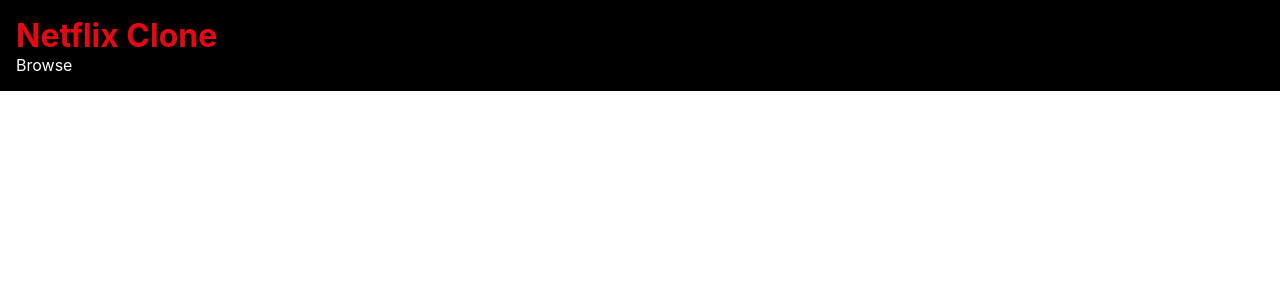
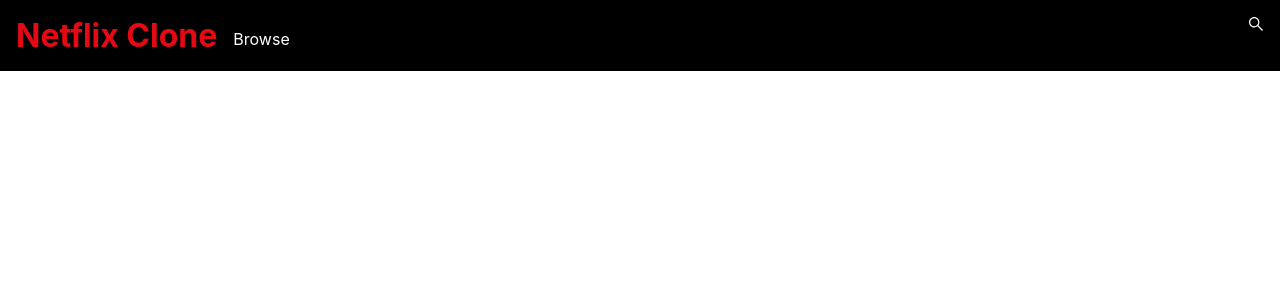
Before and after one commit to zasuh/netflix-home-clone, a React (Create React App) app: page / in a window 1280 px wide. Shown: the top 300 px of the page. Built offline with nearby package versions, Linux system fonts and the light colour scheme.

Commit message:
[NC] Added: Search icon

```diff
--- a/package.json
+++ b/package.json
@@ -13,6 +13,7 @@
     "@types/styled-components": "^4.4.2",
     "react": "^16.12.0",
     "react-dom": "^16.12.0",
+    "react-icons": "^3.8.0",
     "react-scripts": "3.3.0",
     "styled-components": "^4.4.1",
     "typescript": "~3.7.2"
--- a/src/components/navbar.tsx
+++ b/src/components/navbar.tsx
@@ -1,9 +1,9 @@
 import React from 'react';
 import styled from 'styled-components';
+import { FaSistrix } from "react-icons/fa";
 
 const NavbarOuterWrapper = styled.header`
 	background: black;
-	margin: 0 0 1.45rem 0;
 `
 
 const NavbarInnerWrapper = styled.div`
@@ -13,13 +13,26 @@ const NavbarInnerWrapper = styled.div`
 `
 
 const NavbarTitle = styled.h1`
+  display: inline-block;
   margin: 0;
   color: #E50914;
 `
 
-const Browse = styled.span`
-  text-align: center;
+const Browse = styled.div`
+  position: relative;
+  bottom: 2px;
+  display: inline-block;
   color: white;
+  padding: 0 0 0 1rem;
+  margin: 0;
+`
+
+const Icons = styled.div`
+  display: inline-block;
+  color: white;
+  float: right;
+  padding: 0 0 0 1rem;
+  margin: 0;
 `
 
 const Navbar: React.FC = () => {
@@ -28,6 +41,9 @@ const Navbar: React.FC = () => {
       <NavbarInnerWrapper>
         <NavbarTitle>Netflix Clone</NavbarTitle>
         <Browse>Browse</Browse>
+        <Icons>
+          <FaSistrix />
+        </Icons>
       </NavbarInnerWrapper>
     </NavbarOuterWrapper>
   );
```
Also changed, not shown: 1 other file (tests, documents, lock files or other folders).
